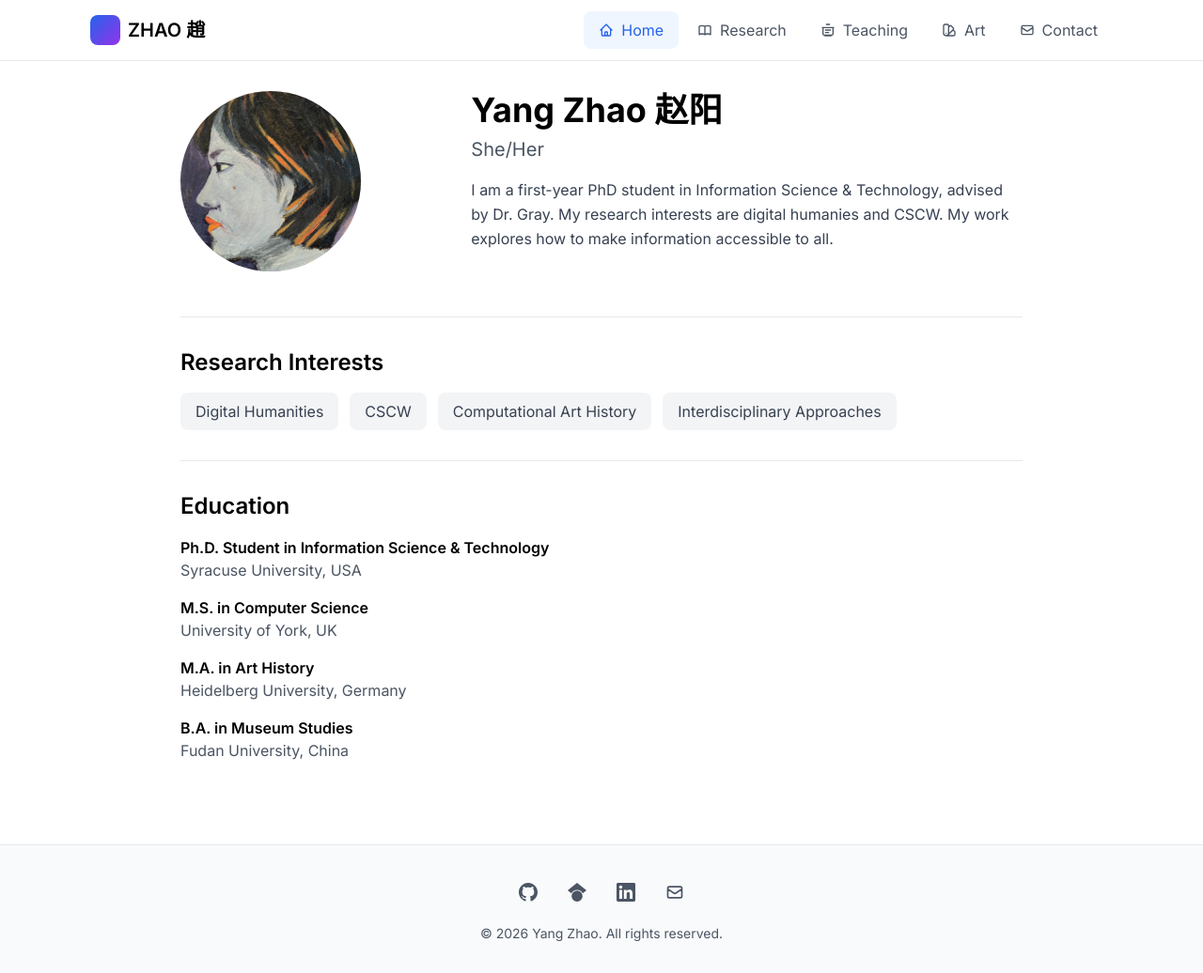
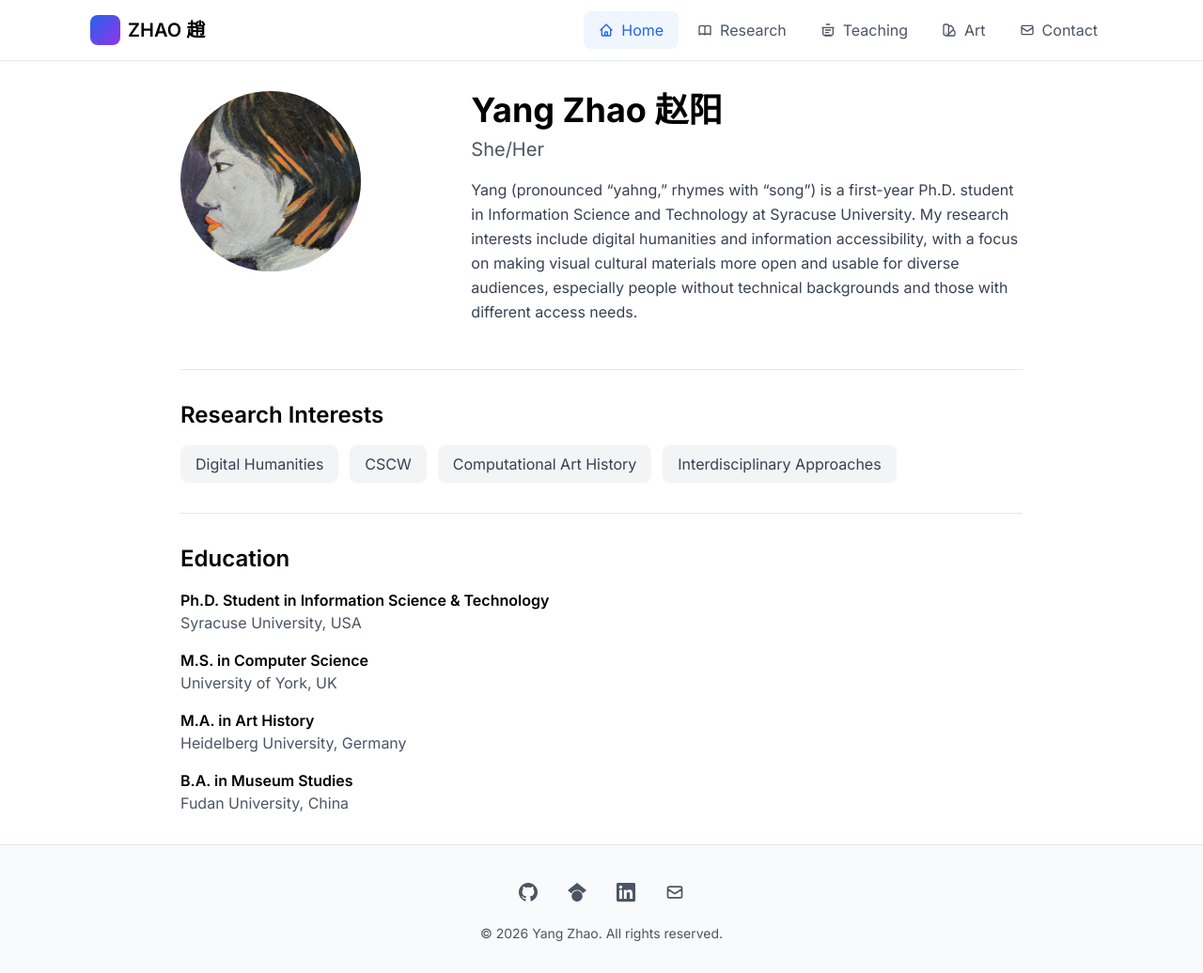
Before and after one commit to yzhao-is/yzhao-is.github.io, a Jekyll site: the page built from index.html, in a window 1280 px wide and 1036 px high. Shown: the whole window at 94% size. Built offline with Jekyll 4.4.1, drawn with Linux system fonts in a browser that asks for light colours; nearby versions of some CDN libraries.

Commit message:
Update index.html

```diff
--- a/index.html
+++ b/index.html
@@ -26,8 +26,8 @@ title: Home
 
       <div class="prose prose-lg max-w-none">
         <p class="text-gray-700 leading-relaxed">
-          I am a first-year PhD student in Information Science & Technology, advised by Dr. Gray.
-          My research interests are digital humanies and CSCW. My work explores how to make information accessible to all.
+          Yang (pronounced “yahng,” rhymes with “song”) is a first-year Ph.D. student in Information Science and Technology at Syracuse University.
+          My research interests include digital humanities and information accessibility, with a focus on making visual cultural materials more open and usable for diverse audiences, especially people without technical backgrounds and those with different access needs.
         </p>
 
       </div>
```
